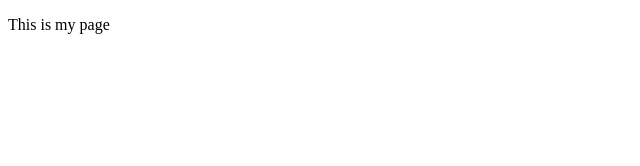
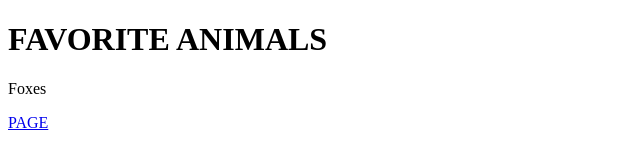
Before and after one commit to kevin-compsci/Web-Development-Practice, a plain HTML site: page Html/HTML_Tutorial0/practice0 - part 2.html in a window 1280 px wide. Shown: the whole page, without its empty margins (0-640 px from the left). Drawn offline with Linux system fonts and the light colour scheme.

Commit message:
Add files via upload

```diff
--- a/Html/HTML_Tutorial0/practice0 - part 2.html
+++ b/Html/HTML_Tutorial0/practice0 - part 2.html
@@ -5,6 +5,8 @@
     <title>My test page</title>
   </head>
   <body>
-    <p>This is my page</p>
+  	<h1>FAVORITE ANIMALS</h1>
+    <p>Foxes</p>
+    <a href="https://www.Google.com/" title="Fox" target=" _blank">PAGE</a>
   </body>
 </html>
```
